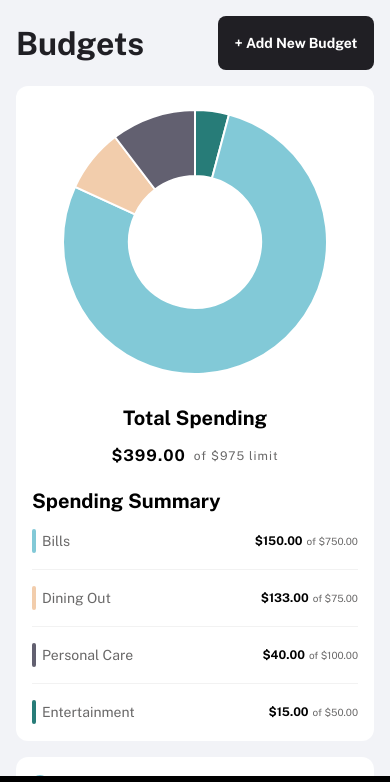
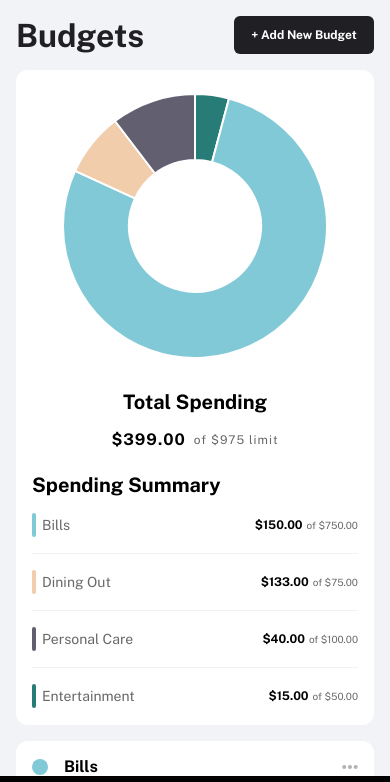
Before and after one commit to kwe92/personal-finance-app, a React (Create React App) app: page /home/Budgets in a window 390 px wide. Shown: the top 782 px of the page. Built offline with nearby package versions, Linux system fonts and the light colour scheme.

Commit message:
task: added media queries for responsiveness

```diff
--- a/src/features/shared/components/css/add_new_button.css
+++ b/src/features/shared/components/css/add_new_button.css
@@ -11,3 +11,13 @@
     background-color: #201F24;
     cursor: pointer;
 }
+
+
+@media(max-width:600px){
+    .add-new-button {
+        width: 140px;
+        height: 38px;
+        font-size: 12px;
+        border-radius: 6px;
+    }
+}
```
